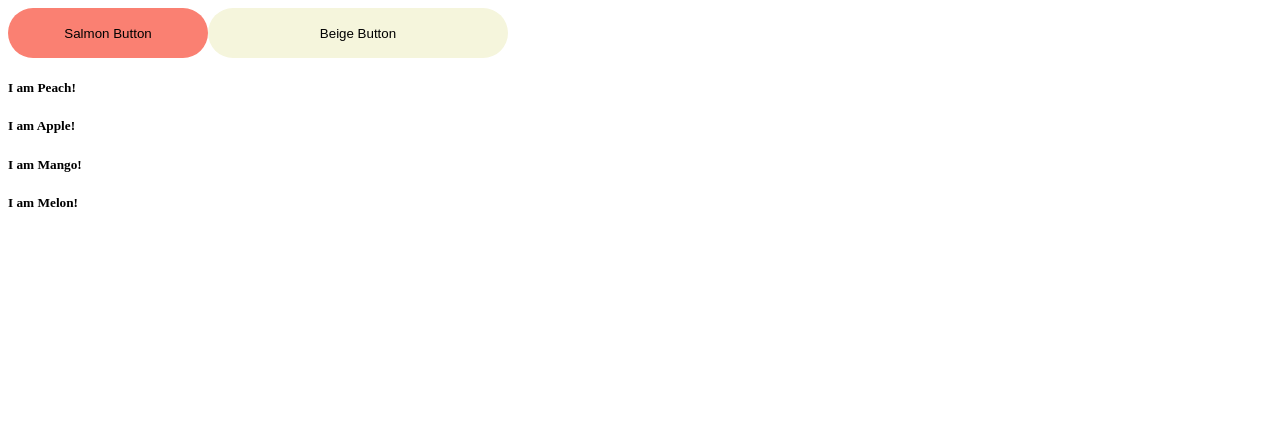
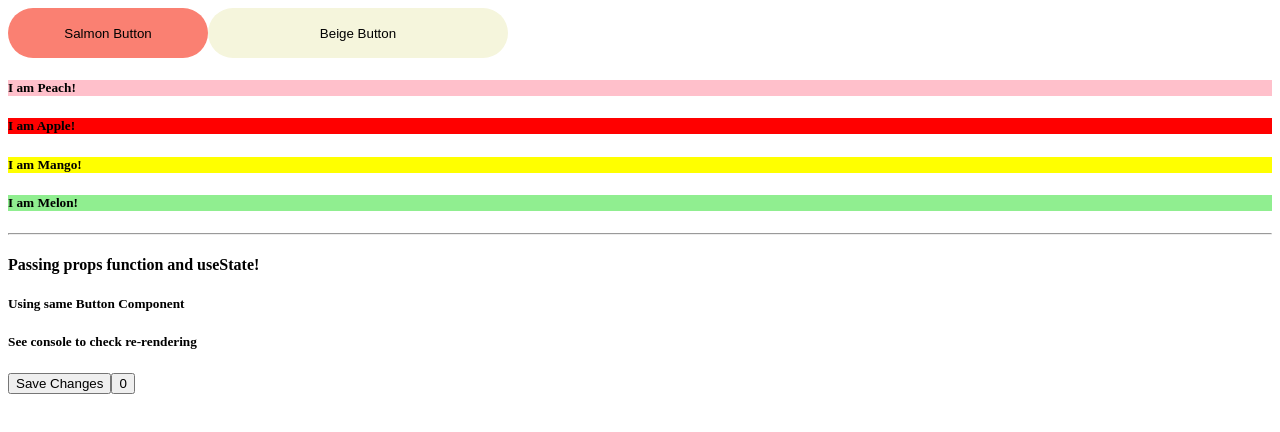
Before and after one commit to h2002y/NomadCoderReactMovieTutorials, a React (Create React App) app in the folder movie-4-props/: page / in a window 1280 px wide. Shown: the top 432 px of the page. Built offline with nearby package versions, Linux system fonts and the light colour scheme.

Commit message:
Add passing props function and useState

```diff
--- a/movie-4-props/public/index.html
+++ b/movie-4-props/public/index.html
@@ -28,7 +28,8 @@
   </head>
   <body>
     <noscript>You need to enable JavaScript to run this app.</noscript>
-    <div id="root"></div>
+    <div id="basic"></div>
+    <div id="function"></div>
     <!--
       This HTML file is a template.
       If you open it directly in the browser, you will see an empty page.
--- a/movie-4-props/src/App.js
+++ b/movie-4-props/src/App.js
@@ -1,3 +1,26 @@
+/** React props
+ * Component에게 속성을 전달할 수 있다.
+ * props(properties)을 Component에 넘겨줌으로써
+ * Component가 html/css 속성을 가지게 할 수 있다.
+ * 또한 사용자가 직접 새로운 속성명을 생성하고 전달해서
+ * custom props로 사용할 수도 있다.
+ *
+ * props에는 Number, Boolean, String, Function 등
+ * 다양한 타입의 데이터들을 넘겨줄 수 있다.
+ *
+ * 동일한 Component에 각자 다른 props 값을 전달해서
+ * Component의 재사용성을 높일 수 있다.
+ * ex) 웹사이트 내 button의 스타일과 기능
+ *
+ * ReactJS는 Component 호출 시
+ * Component 안에 넣는 모든 property들을 Object에 넣는다.
+ * 이 Object는 Component 선언단에서 첫번째 인자(Parameter)로 들어온다.
+ * props Object는 Component의 첫번째이자 유일한 인자다.
+ *
+ * Component 내에서 속성에 접근할 시
+ * props.속성명 으로 접근할 수 있다.
+ *
+ */
 
 function App() {
   const Button = (props) => (
@@ -12,26 +35,50 @@ function App() {
     </button>
   );
 
-  // const Div = () => (
-  //   <>
-  //     <h4>props는 props 변수를 사용하는 대신</h4>
-  //     <h4>컴포넌트 파라미터 () 안에</h4>
-  //     <h4>중괄호 {'{'}속성명{'}'} 으로 속성명을 그대로 사용할 수 있다. </h4>
-  //   </>
-  // );
 
-  const Direct = ({fruitName}) => (
-    <h5>I am {fruitName}!</h5>
+  /**
+   * props는 고정된 명령어가 아닌 사용자가 명시한 이름이기 때문에
+   * props 대신 다른 이름으로도 사용이 가능하다.
+   * ex) Button2 Component 의 amIProps
+   */
+
+  const Button2 = (amIProps) => (
+    <button style={{
+      width: amIProps.width,
+      height: "50px",
+      border: "none",
+      borderRadius: "25px",
+      backgroundColor: amIProps.bgColor,
+    }}>
+      {amIProps.name}
+    </button>
   );
+
+
+/**
+ * props는 Object이기 때문에
+ * 인자값으로 props를 사용하는 대신
+ * {}를 사용해서 바로 속성에 접근할 수 있다.
+ * ex) ShortCut Component
+ */
+  const ShortCut = ({fruitName, bgColor}) => (
+    <h5 style={{
+      backgroundColor: bgColor,
+    }}>I am {fruitName}!</h5>
+    );
 
   return (
     <>
-      <Button bgColor="salmon" width="200px" name="Salmon Button" />
-      <Button bgColor="beige" width="300px" name="Beige Button" />
-      <Direct fruitName="Peach" />
-      <Direct fruitName="Apple" />
-      <Direct fruitName="Mango" />
-      <Direct fruitName="Melon" />
+      <>
+        <Button bgColor="salmon" width="200px" name="Salmon Button" />
+        <Button2 bgColor="beige" width="300px" name="Beige Button" />
+      </>
+      <>
+        <ShortCut fruitName="Peach" bgColor="pink"/>
+        <ShortCut fruitName="Apple" bgColor="red" />
+        <ShortCut fruitName="Mango" bgColor="yellow" />
+        <ShortCut fruitName="Melon" bgColor="lightgreen" />
+      </>
     </>
   );
 };
--- /dev/null
+++ b/movie-4-props/src/PropsFunction.js
@@ -0,0 +1,47 @@
+import React from "react";
+
+function PropsFunction(){
+    const [value, setValue] = React.useState("Save Changes");
+    const [counter, setCounter] = React.useState(0);
+
+    const changeValue = () => setValue("Revert Changes");
+    const changeCounter = () => setCounter((curr) => curr + 1);
+
+    const Button = ({onClick, text}) => {
+        console.log(text,"was rendered");
+        return (<button
+            onClick={onClick}
+        >{text}</button>);
+    };
+
+    /** props에 Event Listener 함수 전달 시 주의사항!
+     * HTML 태그의 onclick과 JSX Component 선언 부분의 onCLick은
+     * Event Listener지만
+     * Component 호출 부분의 props 속성 onClick은
+     * Event Listener가 아닌
+     * props의 속성명 중 하나이다.
+     *
+     * props의 onClick에 함수를 전달한다고 해도
+     * 실제 Event Listener가 생성되지 않는다.
+     *
+     * 반드시 Component 선언 부분에서
+     * props를 받아서 연동을 해줘야한다.
+     * 연동 방법 Event Listener={props에 전달한 함수의 속성명}
+     * ex) 위의 Button Component 안의 onClick={onClick}
+     * ex) 아래 return문의 onClick은 props 속성명
+     *
+     */
+
+    return(
+        <>
+            <hr/>
+            <h4>Passing props function and useState!</h4>
+            <h5>Using same Button Component</h5>
+            <h5>See console to check re-rendering</h5>
+            <Button onClick={changeValue} text={value} />
+            <Button onClick={changeCounter} text={counter} />
+        </>
+    );
+}
+
+export default PropsFunction;
--- a/movie-4-props/src/index.js
+++ b/movie-4-props/src/index.js
@@ -1,8 +1,18 @@
 import React from 'react';
 import ReactDOM from 'react-dom/client';
 import App from './App';
+import PropsFunction from './PropsFunction';
 
-const root = ReactDOM.createRoot(document.getElementById('root'));
-root.render(
-    <App />
+const basic = ReactDOM.createRoot(document.getElementById('basic'));
+basic.render(
+    <>
+        <App />
+    </>
 );
+
+const funcExample = ReactDOM.createRoot(document.getElementById('function'));
+funcExample.render(
+    <>
+        <PropsFunction />
+    </>
+);
```
